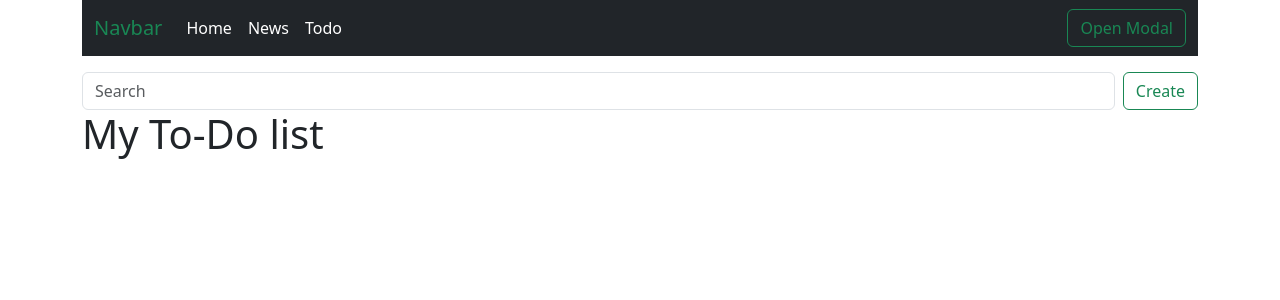
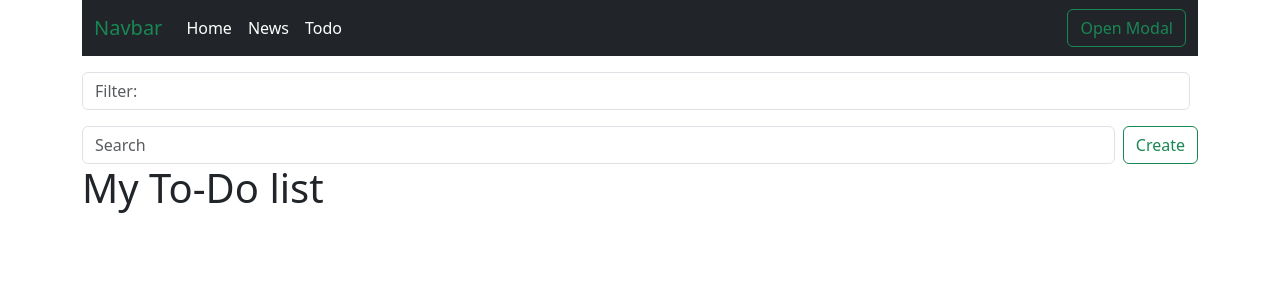
Before and after one commit to AliievLomach-Maxim/fson-67, a React (Create React App) app: page /todo in a window 1280 px wide. Shown: the top 300 px of the page. Built offline with nearby package versions, Linux system fonts and the light colour scheme.

Commit message:
add less 10

```diff
--- a/src/components/App.jsx
+++ b/src/components/App.jsx
@@ -1,4 +1,5 @@
 // import { Component, useState } from 'react'
+import { lazy, Suspense } from 'react'
 
 import { Route, Routes } from 'react-router-dom'
 
@@ -13,17 +14,35 @@ import { Route, Routes } from 'react-router-dom'
 // import Search from './Search/Search'
 // import ContentInfo from './ContentInfo/ContentInfo'
 // import TestUseMemo from './TestUseMemo/TestUseMemo'
-import HomePage from './pages/HomePage'
-import TodoPage from './pages/TodoPages/TodoPage'
-import NewsPage from './pages/NewsPage'
-import Layout from './Layout/Layout'
-import TodoPageDetails from './pages/TodoPages/TodoPageDetails'
+
+// import HomePage from './pages/HomePage'
+// import TodoPage from './pages/TodoPages/TodoPage'
+// import NewsPage from './pages/NewsPage'
+// import Layout from './Layout/Layout'
+// import TodoPageDetails from './pages/TodoPages/TodoPageDetails'
+
+const TodoPage = lazy(() => import('./pages/TodoPages/TodoPage'))
+
+const HomePage = lazy(() => import('./pages/HomePage'))
+
+const NewsPage = lazy(() => import('./pages/NewsPage'))
+
+const Layout = lazy(() => import('./Layout/Layout'))
+
+const TodoPageDetails = lazy(() => import('./pages/TodoPages/TodoPageDetails'))
 
 const App = () => {
 	return (
 		<>
 			<Routes>
-				<Route path='/' element={<Layout />}>
+				<Route
+					path='/'
+					element={
+						<Suspense>
+							<Layout />
+						</Suspense>
+					}
+				>
 					<Route index element={<HomePage />} />
 					<Route path='todo/' element={<TodoPage />}>
 						{/* <Route path=':todoId' element={<TodoPageDetails />} /> */}
--- a/src/components/Layout/Layout.jsx
+++ b/src/components/Layout/Layout.jsx
@@ -1,5 +1,5 @@
 import { nanoid } from 'nanoid'
-import { useState } from 'react'
+import { Suspense, useState } from 'react'
 import { Toaster } from 'react-hot-toast'
 import { Outlet } from 'react-router-dom'
 
@@ -31,7 +31,9 @@ const Layout = () => {
 		<div className='container'>
 			<Toaster position='top-right' toastOptions={{ duration: 1500 }} />
 			<Header showModal={showModal} />
-			<Outlet />
+			<Suspense fallback={<h1>Loading..</h1>}>
+				<Outlet />
+			</Suspense>
 			{isShowModal && (
 				<Modal hideModal={hideModal}>
 					<LoginForm createUser={createUser} hideModal={hideModal} />
--- a/src/components/ToDo/ToDo.jsx
+++ b/src/components/ToDo/ToDo.jsx
@@ -1,7 +1,8 @@
 import React from 'react'
-import { Link } from 'react-router-dom'
+import { Link, useLocation } from 'react-router-dom'
 
 const ToDo = ({ todo, handleCheck, handleDelete }) => {
+	const location = useLocation()
 	return (
 		<li className='list-group-item'>
 			<div className='row justify-content-between'>
@@ -16,7 +17,9 @@ const ToDo = ({ todo, handleCheck, handleDelete }) => {
 						}}
 					/>
 					{handleCheck ? (
-						<Link to={todo.id}>{todo.title}</Link>
+						<Link state={location} to={todo.id}>
+							{todo.title}
+						</Link>
 					) : (
 						todo.title
 					)}
--- /dev/null
+++ b/src/components/ToDoList/FormCreate.jsx
@@ -0,0 +1,21 @@
+import React from 'react'
+
+const FormCreate = ({ handleCreate, textTodo, handleChange }) => {
+	return (
+		<form className='d-flex' role='search' onSubmit={handleCreate}>
+			<input
+				className='form-control me-2'
+				type='search'
+				placeholder='Search'
+				aria-label='Search'
+				value={textTodo}
+				onChange={handleChange}
+			/>
+			<button className='btn btn-outline-success' type='submit'>
+				Create
+			</button>
+		</form>
+	)
+}
+
+export default FormCreate
--- /dev/null
+++ b/src/components/ToDoList/FormFilter.jsx
@@ -0,0 +1,18 @@
+import React from 'react'
+import { useSearchParams } from 'react-router-dom'
+
+const FormFilter = ({ handleChangeSearch, filter }) => {
+	return (
+		<form className='d-flex mb-3' role='search'>
+			<input
+				className='form-control me-2'
+				type='search'
+				placeholder='Filter:'
+				value={filter}
+				onChange={handleChangeSearch}
+			/>
+		</form>
+	)
+}
+
+export default FormFilter
--- a/src/components/ToDoList/ToDoList.jsx
+++ b/src/components/ToDoList/ToDoList.jsx
@@ -1,4 +1,5 @@
 import { Component, useEffect, useState } from 'react'
+import { useSearchParams } from 'react-router-dom'
 
 import toast from 'react-hot-toast'
 import { nanoid } from 'nanoid'
@@ -7,10 +8,23 @@ import ToDo from '../ToDo/ToDo'
 // import todo from '../../todo.json'
 
 import React from 'react'
+import FormCreate from './FormCreate'
+import FormFilter from './FormFilter'
 
 const ToDoList = () => {
 	const [todoList, setTodoList] = useState([])
 	const [textTodo, setTextTodo] = useState('')
+	const [filteredTodo, setFilteredTodo] = useState(todoList)
+
+	const [searchParams, setSearchParams] = useSearchParams()
+
+	const filter = searchParams.get('filter') ?? ''
+
+	// console.log('searchParams :>> ', Object.fromEntries([...searchParams]))
+
+	const handleChangeSearch = ({ target: { value } }) => {
+		setSearchParams({ filter: value })
+	}
 
 	useEffect(() => {
 		const localTodo = localStorage.getItem('todo')
@@ -20,9 +34,22 @@ const ToDoList = () => {
 	}, [])
 
 	useEffect(() => {
+		!filter && setSearchParams({})
+	}, [filter, setSearchParams])
+
+	useEffect(() => {
 		todoList.length &&
 			localStorage.setItem('todo', JSON.stringify(todoList))
 	}, [todoList])
+
+	useEffect(() => {
+		todoList &&
+			setFilteredTodo(
+				todoList.filter((el) =>
+					el.title.toLowerCase().includes(filter.toLowerCase())
+				)
+			)
+	}, [filter, todoList])
 
 	const handleCheck = (id) => {
 		setTodoList((prev) =>
@@ -56,23 +83,19 @@ const ToDoList = () => {
 
 	return (
 		<>
-			<form className='d-flex' role='search' onSubmit={handleCreate}>
-				<input
-					className='form-control me-2'
-					type='search'
-					placeholder='Search'
-					aria-label='Search'
-					value={textTodo}
-					onChange={handleChange}
-				/>
-				<button className='btn btn-outline-success' type='submit'>
-					Create
-				</button>
-			</form>
+			<FormFilter
+				handleChangeSearch={handleChangeSearch}
+				filter={filter}
+			/>
+			<FormCreate
+				handleCreate={handleCreate}
+				textTodo={textTodo}
+				handleChange={handleChange}
+			/>
 			<h1>My To-Do list</h1>
-			{todoList.length > 0 && (
+			{filteredTodo.length > 0 && (
 				<ul className='list-group list-group-flush'>
-					{todoList.map((todo) => (
+					{filteredTodo.map((todo) => (
 						<ToDo
 							key={todo.id}
 							todo={todo}
--- a/src/components/pages/TodoPages/TodoPageDetails.jsx
+++ b/src/components/pages/TodoPages/TodoPageDetails.jsx
@@ -1,12 +1,14 @@
 import React, { useEffect, useState } from 'react'
-import { useParams } from 'react-router-dom'
+import { Link, useLocation, useNavigate, useParams } from 'react-router-dom'
 import ToDo from '../../ToDo/ToDo'
 
 const TodoPageDetails = () => {
 	const { todoId } = useParams()
+	const location = useLocation()
 
 	const [todoDetails, setTodoDetails] = useState('')
 
+	const navigate = useNavigate()
 	useEffect(() => {
 		const local = localStorage.getItem('todo')
 		if (local) {
@@ -14,7 +16,25 @@ const TodoPageDetails = () => {
 		}
 	}, [todoId])
 
-	return <ToDo todo={todoDetails} />
+	const handleSubmit = (e) => {
+		e.preventDefault()
+
+		if (Number(e.target.elements.name.value) % 2 === 0) navigate('/')
+		else navigate('/news')
+	}
+
+	return (
+		<>
+			<form action='' onSubmit={handleSubmit}>
+				<input name={'name'} type='text' />
+				<button>click</button>
+			</form>
+			<Link to={location.state} className='btn m-2 btn-success'>
+				Back
+			</Link>
+			<ToDo todo={todoDetails} />
+		</>
+	)
 }
 
 export default TodoPageDetails
```
Also changed, not shown: 1 other file (tests, documents, lock files or other folders).
